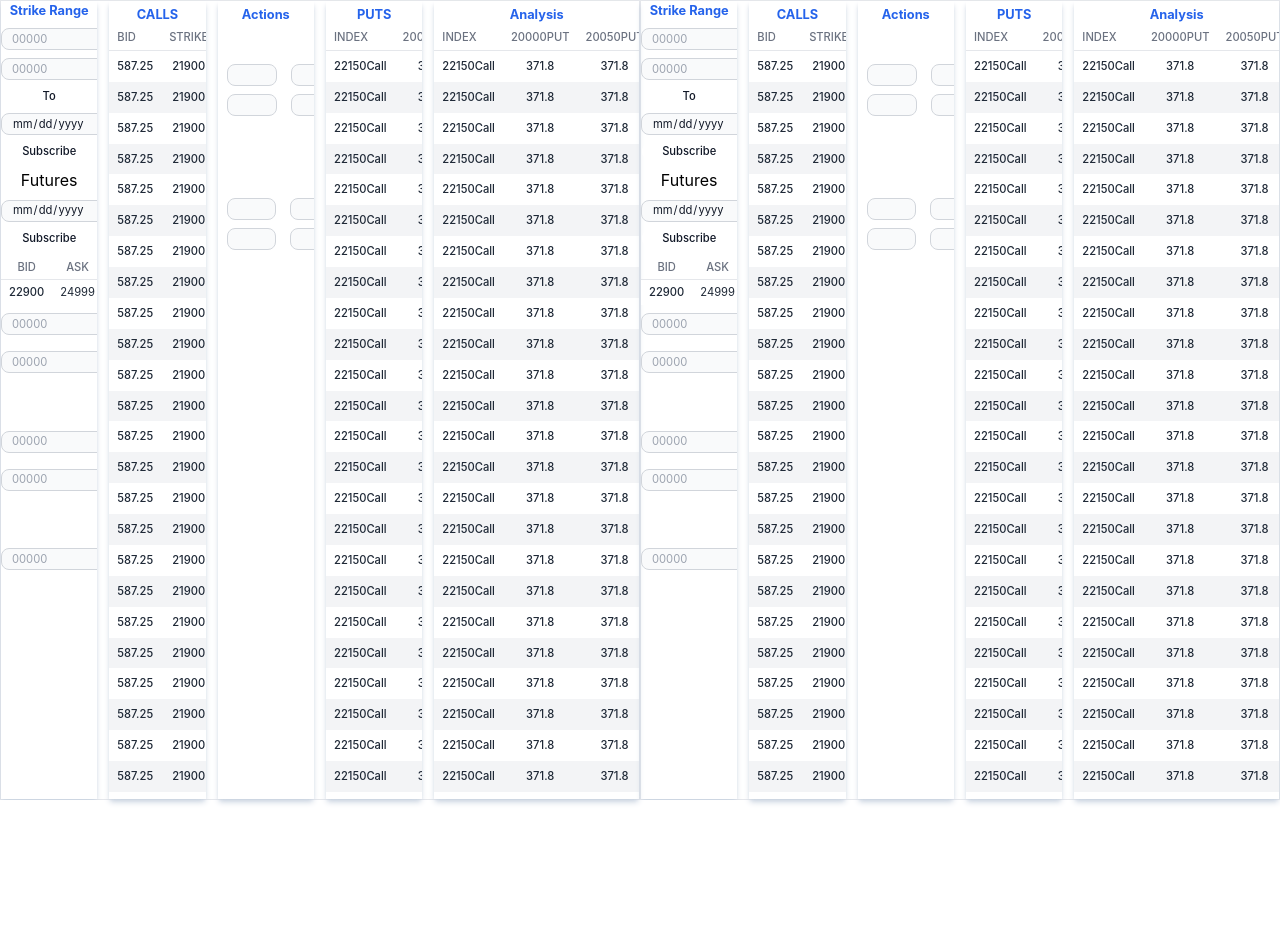
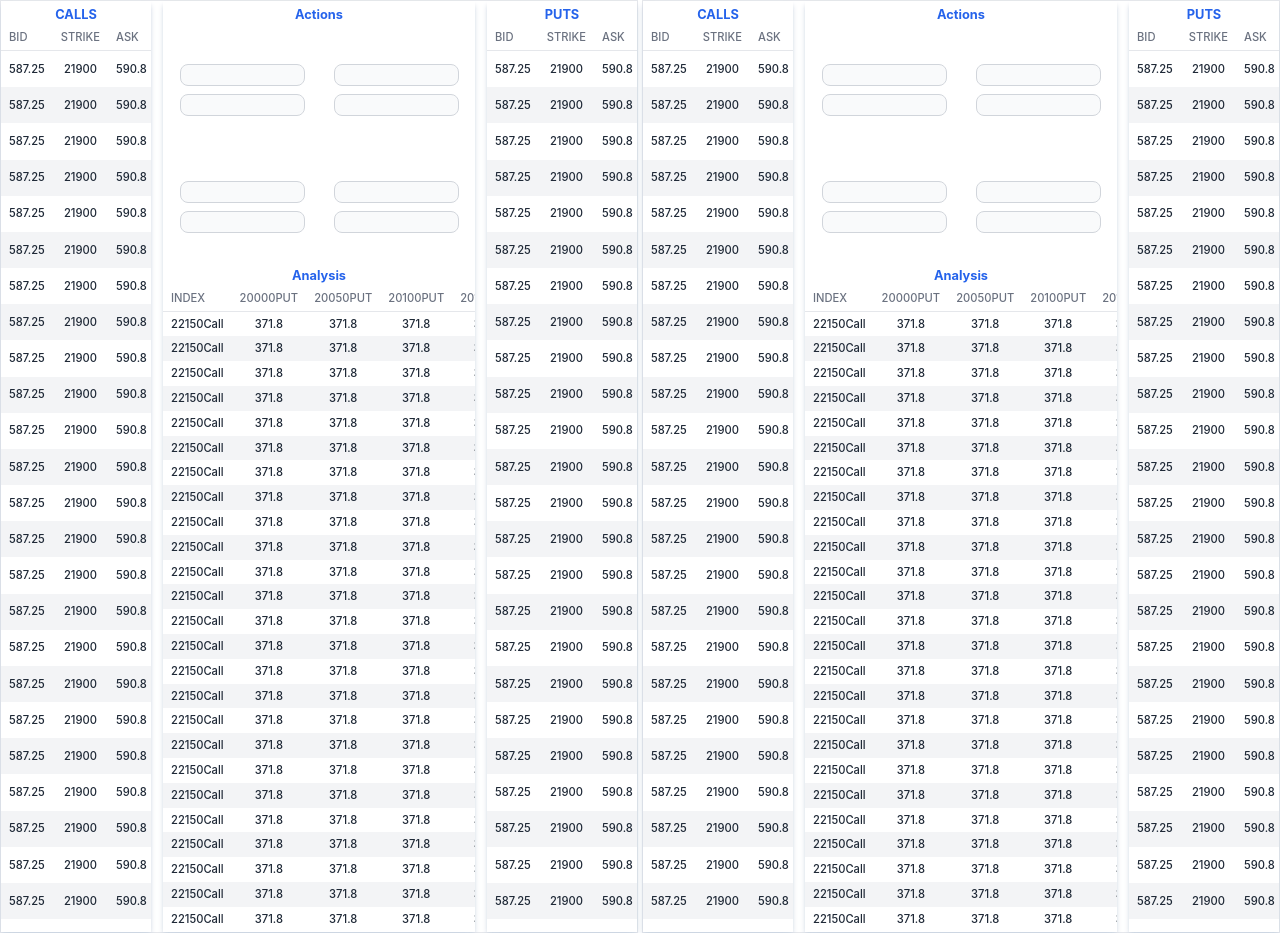
Before and after one commit to kushaal1992/hf-trading-ui, a React (Create React App) app: page / in a window 1280 px wide. Before the commit the page ends 800 px from the top, so only its background shows below. Built offline with nearby package versions, Linux system fonts and the light colour scheme.

Commit message:
Modified: Expiry layout to Col Type && Removed: FuturesForm from ExpiryLayout

```diff
--- a/src/components/Layout/index.jsx
+++ b/src/components/Layout/index.jsx
@@ -3,8 +3,7 @@ import ExpiryLayout from '../expiryLayout';
 
 function Layout() {
 	return (
-		<div className="h-[100vh] grid grid-cols-10">
-			{/* <div className="h-[100vh] grid grid-rows-10 gap-4"> */}
+		<div className="h-[100vh] grid grid-cols-10 gap-1">
 			<ExpiryLayout />
 			<ExpiryLayout />
 		</div>
--- a/src/components/buySellOptions/index.jsx
+++ b/src/components/buySellOptions/index.jsx
@@ -6,7 +6,7 @@ function BuySellOptions() {
 	return (
 		<div className="flex flex-col justify-center items-center gap-10 p-1">
 			<span className="text-base text-blue-600/100 font-bold">Actions</span>
-			<div className="w-full flex flex-row gap-1">
+			<div className="w-full flex flex-row justify-center gap-1">
 				<div className="flex flex-col items-center gap-2">
 					<CustomInput type="text" width="w-10/12" margin="m-0" />
 
@@ -20,7 +20,7 @@ function BuySellOptions() {
 					<CustomButton type="submit" label="Buy CE" buy />
 				</div>
 			</div>
-			<div className="w-full flex flex-row gap-1">
+			<div className="w-full flex flex-row justify-center gap-1">
 				<div className="flex flex-col items-center gap-2">
 					<CustomInput type="text" width="w-10/12" margin="m-0" />
 
--- a/src/components/expiryLayout/index.jsx
+++ b/src/components/expiryLayout/index.jsx
@@ -3,7 +3,6 @@ import {
 	callPutBidTable,
 	callPutSummationTable,
 } from '../../utils/tableFormatData';
-import FuturesForm from '../futuresForm';
 import CustomTable from '../common/customTable';
 import BuySellOptions from '../buySellOptions';
 
@@ -16,25 +15,29 @@ function ExpiryLayout() {
 	return (
 		<div className="col-span-5">
 			<div className="h-full grid grid-cols-12 gap-3 text-center border border-inherit">
-				<div className="col-span-2 shadow-md shadow-slate-300 overflow-y-auto">
+				{/* <div className="col-span-2 shadow-md shadow-slate-300 overflow-y-auto">
 					<FuturesForm />
-				</div>
-				<div className="col-span-2 shadow-md shadow-slate-300 overflow-y-auto">
+				</div> */}
+				<div className="col-span-3 shadow-md shadow-slate-300 overflow-y-auto">
 					<span className="text-base text-blue-600/100 font-bold">CALLS</span>
 					<CustomTable data={callPutBidData} />
 				</div>
-				<div className="col-span-2 shadow-md shadow-slate-300 overflow-y-auto">
-					<BuySellOptions />
+				<div className="col-span-6 shadow-md shadow-slate-300 overflow-y-auto">
+					<div className="flex flex-col items-center justify-center">
+						<div className="w-full overflow-x-hidden">
+							<BuySellOptions />
+						</div>
+						<div className="w-full overflow-x-auto">
+							<span className="text-base text-blue-600/100 font-bold">
+								Analysis
+							</span>
+							<CustomTable data={callPutSummationData} />
+						</div>
+					</div>
 				</div>
-				<div className="col-span-2 shadow-md shadow-slate-300 overflow-y-auto">
+				<div className="col-span-3 shadow-md shadow-slate-300 overflow-y-auto">
 					<span className="text-base text-blue-600/100 font-bold">PUTS</span>
-					<CustomTable data={callPutSummationData} />
-				</div>
-				<div className="col-span-4 shadow-md shadow-slate-300 overflow-y-auto">
-					<span className="text-base text-blue-600/100 font-bold">
-						Analysis
-					</span>
-					<CustomTable data={callPutSummationData} />
+					<CustomTable data={callPutBidData} />
 				</div>
 			</div>
 		</div>
```
